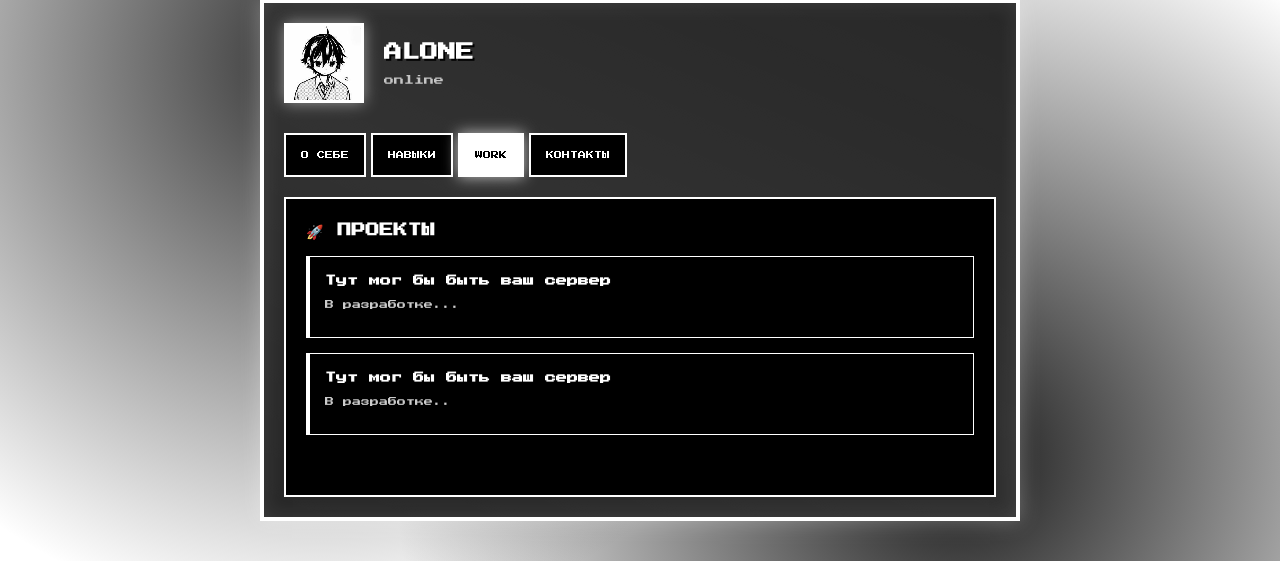
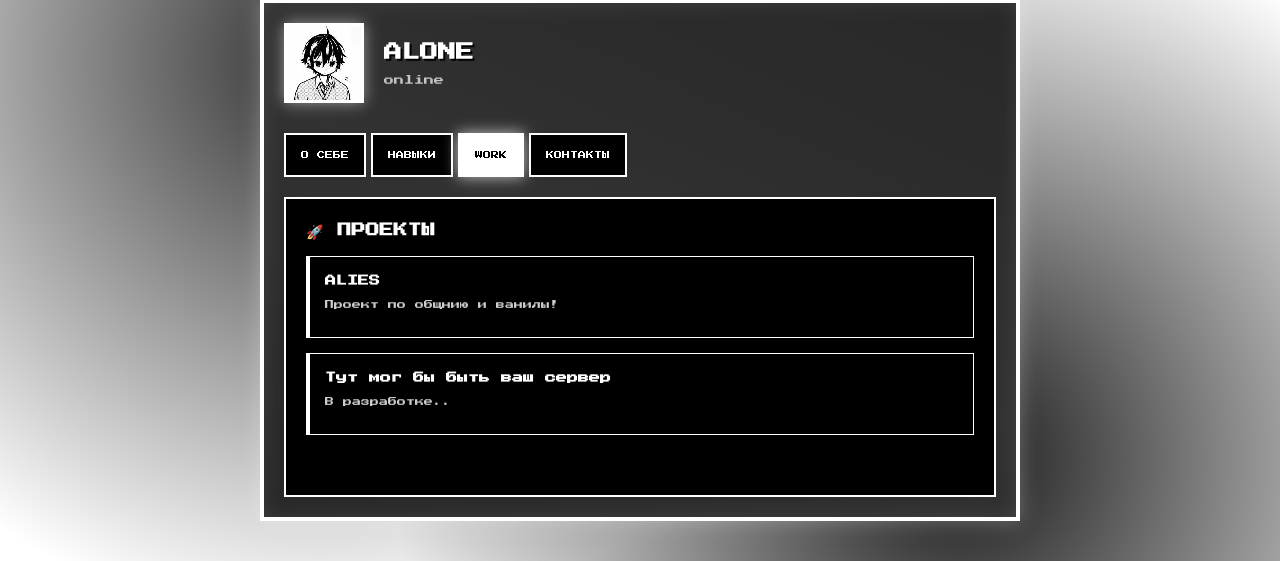
Before and after one commit to iismayilzada/alone, a Flask app: page / in a window 1280 px wide, after a click on "WORK". Shown: the part 140-701 px from the top of the page. Run offline with Flask 3, Linux system fonts and the light colour scheme.

Commit message:
Update index.html

```diff
--- a/templates/index.html
+++ b/templates/index.html
@@ -55,8 +55,8 @@
                     <div id="projects" class="tab-panel">
                         <h2 class="pixel-text">🚀 ПРОЕКТЫ</h2>
                         <div class="project-item">
-                            <h3 class="pixel-text">Тут мог бы быть ваш сервер</h3>
-                            <p class="pixel-text">В разработке...</p>
+                            <h3 class="pixel-text">ALIES</h3>
+                            <p class="pixel-text">Проект по общнию и ванилы! </p>
                         </div>
                         <div class="project-item">
                             <h3 class="pixel-text">Тут мог бы быть ваш сервер</h3>
```
